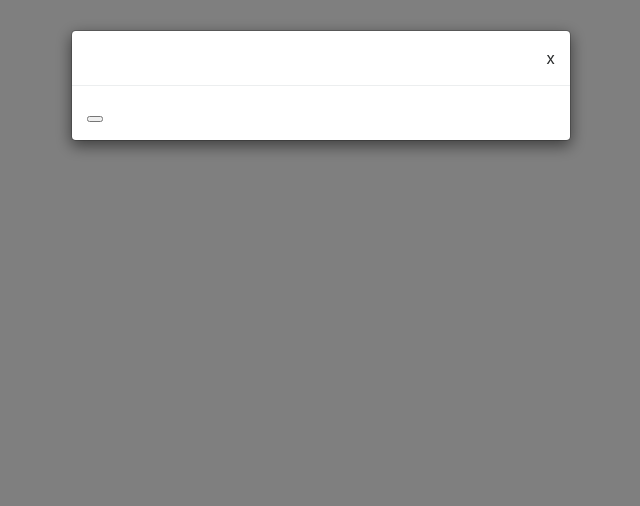
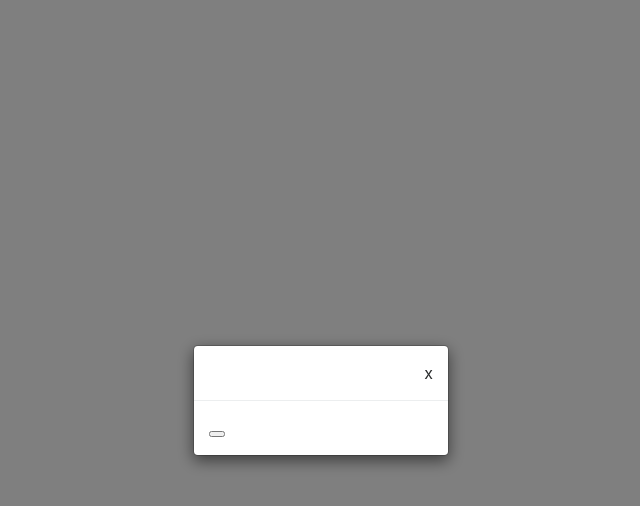
Before and after one commit to vladvladimirovich/modal-window, a plain HTML site: page index.html in a window 1280 px wide. Shown: the whole page, without its empty margins (319-959 px from the left). Drawn offline with Linux system fonts and the light colour scheme.

Commit message:
Moved window to the center

```diff
--- a/modalWindow.css
+++ b/modalWindow.css
@@ -10,6 +10,11 @@ body {
 
 /* свойства модального окна по умолчанию */
 .modal {
+    height: 100vh;
+    width: 100%;
+    display: flex;
+    justify-content: center;
+    align-items: center;
     position: fixed; /* фиксированное положение */
     top: 0;
     right: 0;
@@ -34,8 +39,10 @@ body {
 /* ширина модального окна и его отступы от экрана */
 .modal-dialog {
     position: relative;
-    width: auto;
-    margin: 10px;
+    max-width: 100vw;
+    min-width: 20vw;
+    /* margin: 10px; */
+
 }
 @media (min-width: 576px) {
   .modal-dialog {
```
